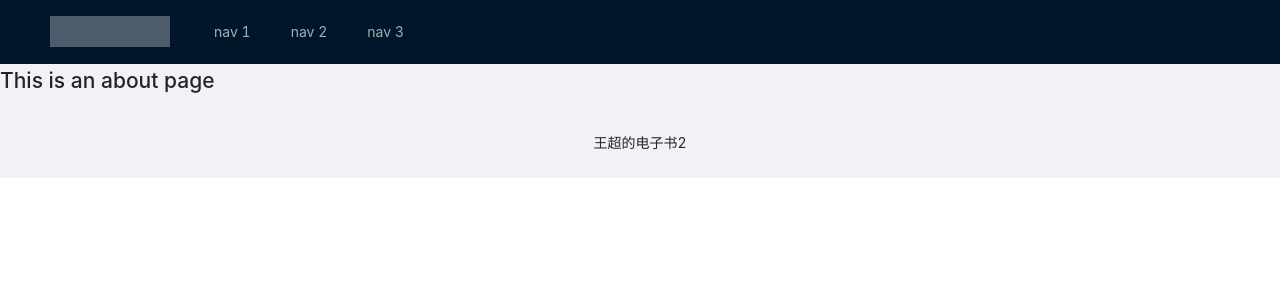
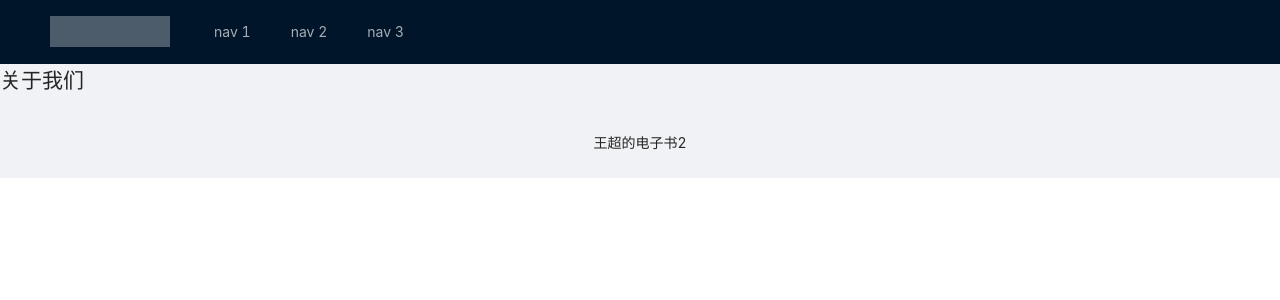
Before and after one commit to lujunTompson/My-Wiki, a Vue app in the folder wiki/web/: page /about in a window 1280 px wide. Shown: the top 300 px of the page. Built offline with nearby package versions, Linux system fonts and the light colour scheme; no server answers.

Commit message:
6-2 revise page name to lowcase

```diff
--- a/wiki/web/src/router/index.ts
+++ b/wiki/web/src/router/index.ts
@@ -1,5 +1,5 @@
 import { createRouter, createWebHistory, RouteRecordRaw } from 'vue-router'
-import Home from '../views/Home.vue'
+import Home from '../views/home.vue'
 
 const routes: Array<RouteRecordRaw> = [
   {
@@ -13,7 +13,7 @@ const routes: Array<RouteRecordRaw> = [
     // route level code-splitting
     // this generates a separate chunk (about.[hash].js) for this route
     // which is lazy-loaded when the route is visited.
-    component: () => import(/* webpackChunkName: "about" */ '../views/About.vue')
+    component: () => import(/* webpackChunkName: "about" */ '../views/about.vue')
   }
 ]
 
--- /dev/null
+++ b/wiki/web/src/views/about.vue
@@ -0,0 +1,5 @@
+<template>
+  <div class="about">
+    <h1>关于我们</h1>
+  </div>
+</template>
```
Also changed, not shown: wiki/web/src/views/admin/about.vue (renamed from wiki/web/src/views/About.vue), wiki/web/src/views/home.vue (renamed from wiki/web/src/views/Home.vue).
